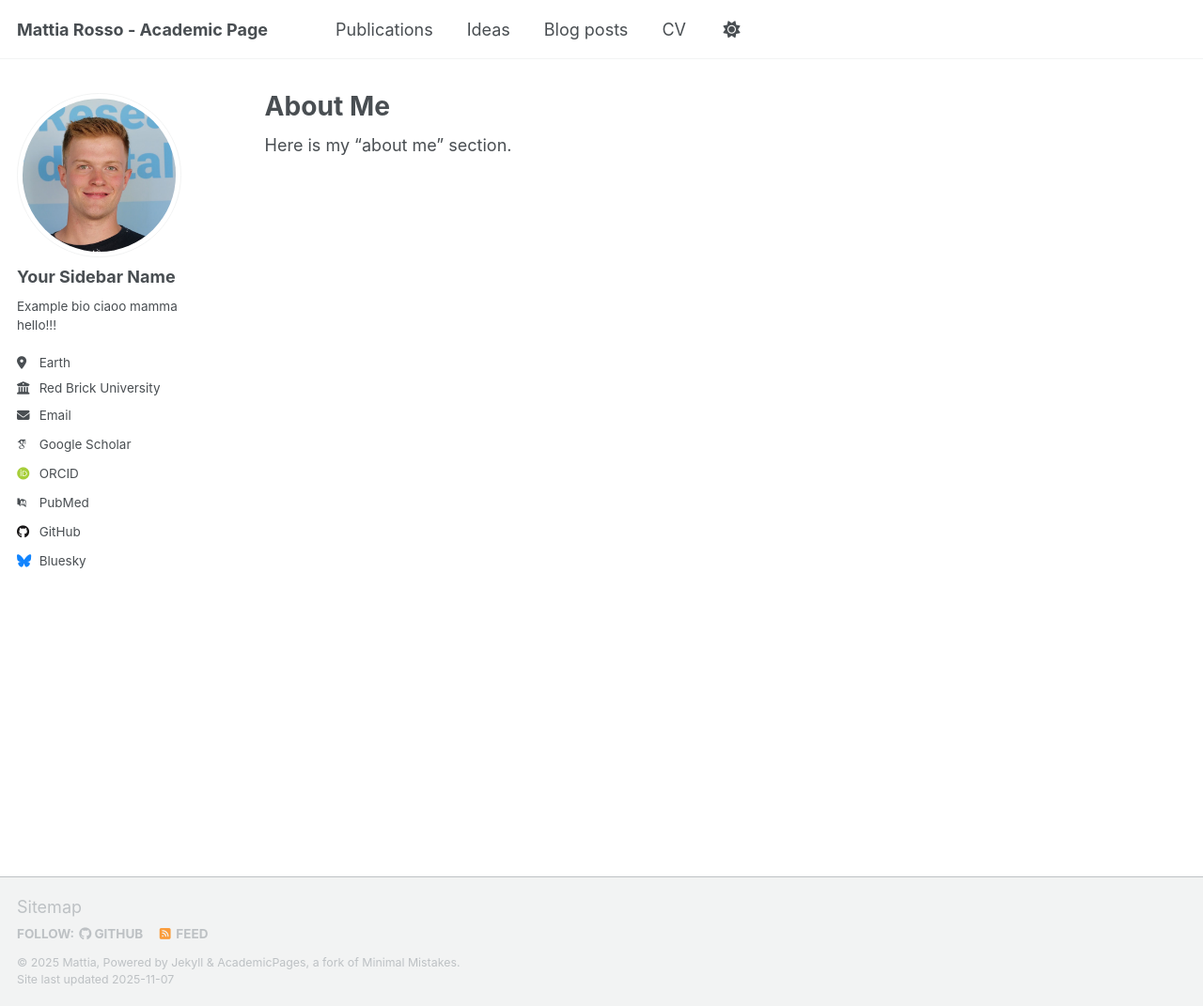
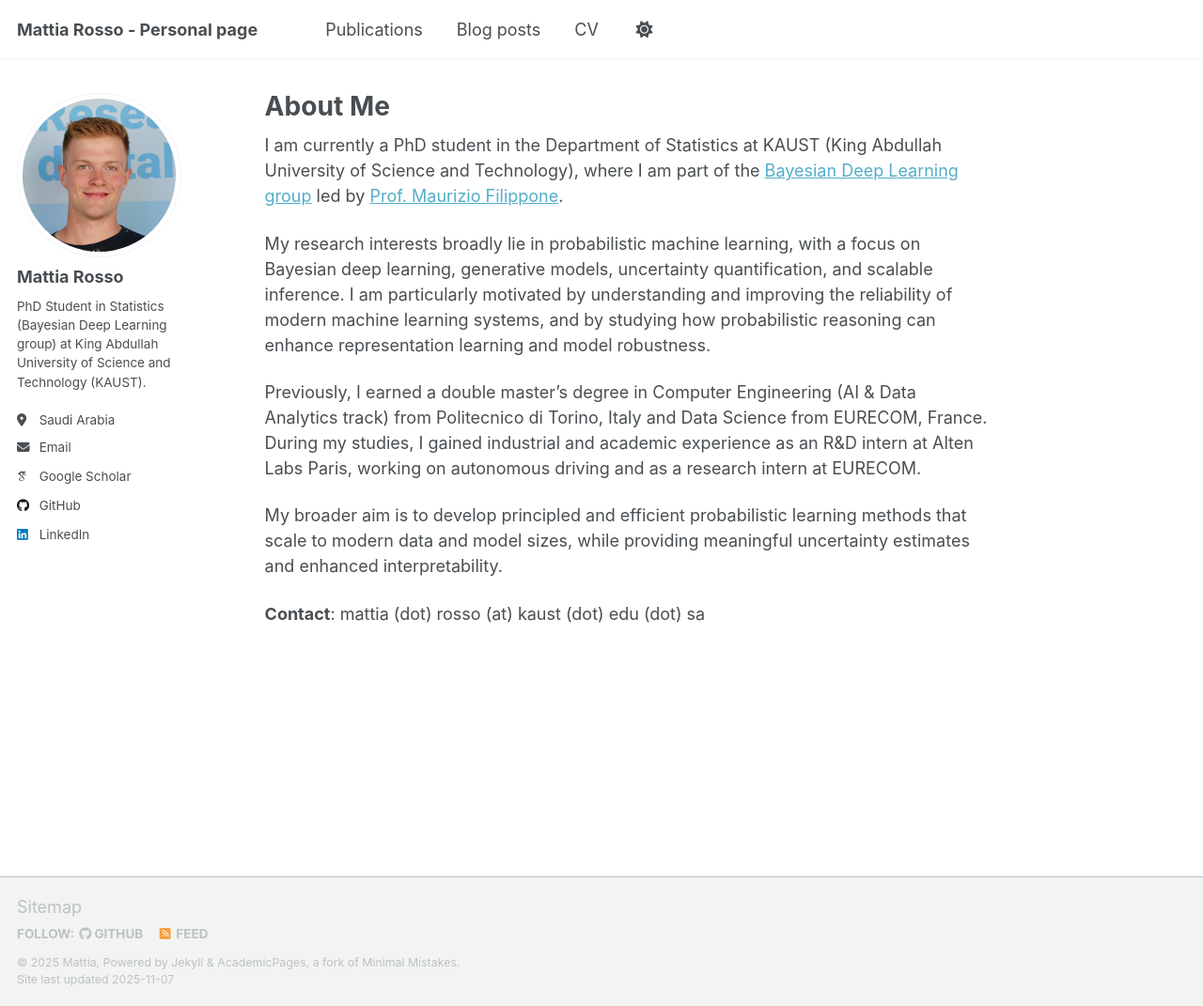
Before and after one commit to mattyred/mattyred.github.io, a Jekyll site: the page built from _pages/about.md, in a window 1280 px wide and 1071 px high. Shown: the whole window at 94% size. Built offline with Jekyll 4.4.1, drawn with Linux system fonts in a browser that asks for light colours; some web fonts are replaced; a script that is not in the unit is left out.

```diff
--- a/_config.yml
+++ b/_config.yml
@@ -9,7 +9,7 @@
 # Basic Site Settings
 locale                   : "en-US"
 site_theme               : "default" # Currently available options are "default", "air"
-title                    : "Mattia Rosso - Academic Page"
+title                    : "Mattia Rosso - Personal page"
 title_separator          : "-"
 name                     : &name "Mattia"
 description              : &description "personal description"
@@ -23,23 +23,23 @@ repository               : "academicpages/academicpages.github.io"
 author:
   # Biographic information
   avatar           : "profile.png"
-  name             : "Your Sidebar Name"
+  name             : "Mattia Rosso"
   pronouns         : # example: "she/her"
-  bio              : "Example bio ciaoo mamma hello!!!"
-  location         : "Earth"
-  employer         : "Red Brick University"
+  bio              : "PhD Student in Statistics (Bayesian Deep Learning group) at King Abdullah University of Science and Technology (KAUST)."
+  location         : "Saudi Arabia"
+  #employer         : "Red Brick University"
   uri              : # URL
-  email            : "none@example.org"
+  email            : "mattia.rosso@kaust.edu.sa"
 
   # Academic websites
   academia         : # URL
   arxiv            : # URL - Update with the correct link to your profile
-  googlescholar    : "https://scholar.google.com/citations?user=PS_CX0AAAAAJ"
+  googlescholar    : "https://scholar.google.com/citations?user=R0laB1QAAAAJ&hl=en"
   inspire-hep      : # URL
   impactstory      : # URL
-  orcid            : "http://orcid.org/yourorcidurl"
+  orcid            : # URL
   semantic         : # URL
-  pubmed           : "https://www.ncbi.nlm.nih.gov/pubmed/?term=john+snow"
+  pubmed           : #URL
   researchgate     : # URL
   scopus           : # URL
 
@@ -47,13 +47,13 @@ author:
   bitbucket        : # Username - Update with your username on the site
   codepen          : # Username
   dribbble         : # Username
-  github           : "academicpages"
+  github           : "https://github.com/mattyred"
   kaggle           : # Username
   stackoverflow    : # User number or user number and name (i.e., use "1" or "1/jeff-atwood")
 
   # Social media
   artstation       : # Username
-  bluesky          : "bsky.app" # Replace this with you Bluesky username
+  bluesky          : # Username
   facebook         : # Username
   flickr           : # Username
   foursquare       : # Username
@@ -62,7 +62,7 @@ author:
   keybase          : # Username
   instagram        : # Username
   lastfm           : # Username
-  linkedin         : # Username
+  linkedin         : "https://www.linkedin.com/in/mattia-rosso/"
   mastodon         : # URL
   medium           : # URL
   pinterest        : # Username
@@ -79,13 +79,13 @@ author:
   zhihu            : # Username
 
 # Publication Category - The following the list of publication categories and their headings
-publication_category:
-  books:
-    title: 'Books'
-  manuscripts:
-    title: 'Journal Articles'
-  conferences:
-    title: 'Conference Papers'
+#publication_category:
+#  books:
+#    title: 'Books'
+#  manuscripts:
+#    title: 'Journal Articles'
+#  conferences:
+#    title: 'Conference Papers'
 
 # Site Settings
 teaser                   :  # filename of teaser fallback teaser image placed in /images/, .e.g. "500x300.png"
--- a/_data/navigation.yml
+++ b/_data/navigation.yml
@@ -11,8 +11,8 @@ main:
   - title: "Publications"
     url: /publications/
 
-  - title: "Ideas"
-    url: /talks/
+  # - title: "Ideas"
+  #  url: /talks/
 
   # - title: "Teaching"
   #   url: /teaching/
--- a/_pages/about.md
+++ b/_pages/about.md
@@ -7,4 +7,12 @@ redirect_from:
   - /about.html
 ---
 
-Here is my "about me" section.
+I am currently a PhD student in the Department of Statistics at KAUST (King Abdullah University of Science and Technology), where I am part of the [Bayesian Deep Learning group](https://bdl.kaust.edu.sa/) led by [Prof. Maurizio Filippone](https://mauriziofilippone.github.io/).
+
+My research interests broadly lie in probabilistic machine learning, with a focus on Bayesian deep learning, generative models, uncertainty quantification, and scalable inference. I am particularly motivated by understanding and improving the reliability of modern machine learning systems, and by studying how probabilistic reasoning can enhance representation learning and model robustness.
+
+Previously, I earned a double master’s degree in Computer Engineering (AI & Data Analytics track) from Politecnico di Torino, Italy and Data Science from EURECOM, France. During my studies, I gained industrial and academic experience as an R&D intern at Alten Labs Paris, working on autonomous driving and as a research intern at EURECOM.
+
+My broader aim is to develop principled and efficient probabilistic learning methods that scale to modern data and model sizes, while providing meaningful uncertainty estimates and enhanced interpretability.
+
+**Contact**: mattia (dot) rosso (at) kaust (dot) edu (dot) sa
```
Also changed, not shown: _includes/archive-single.html (+15 -9 lines), _publications/2025-07-08-gp-acd.md (+1 -0 lines), _publications/2025-11-06-scaling-laws.md (+5 -4 lines), images/gp_acd.png (added), images/scaling_laws.png (added).
